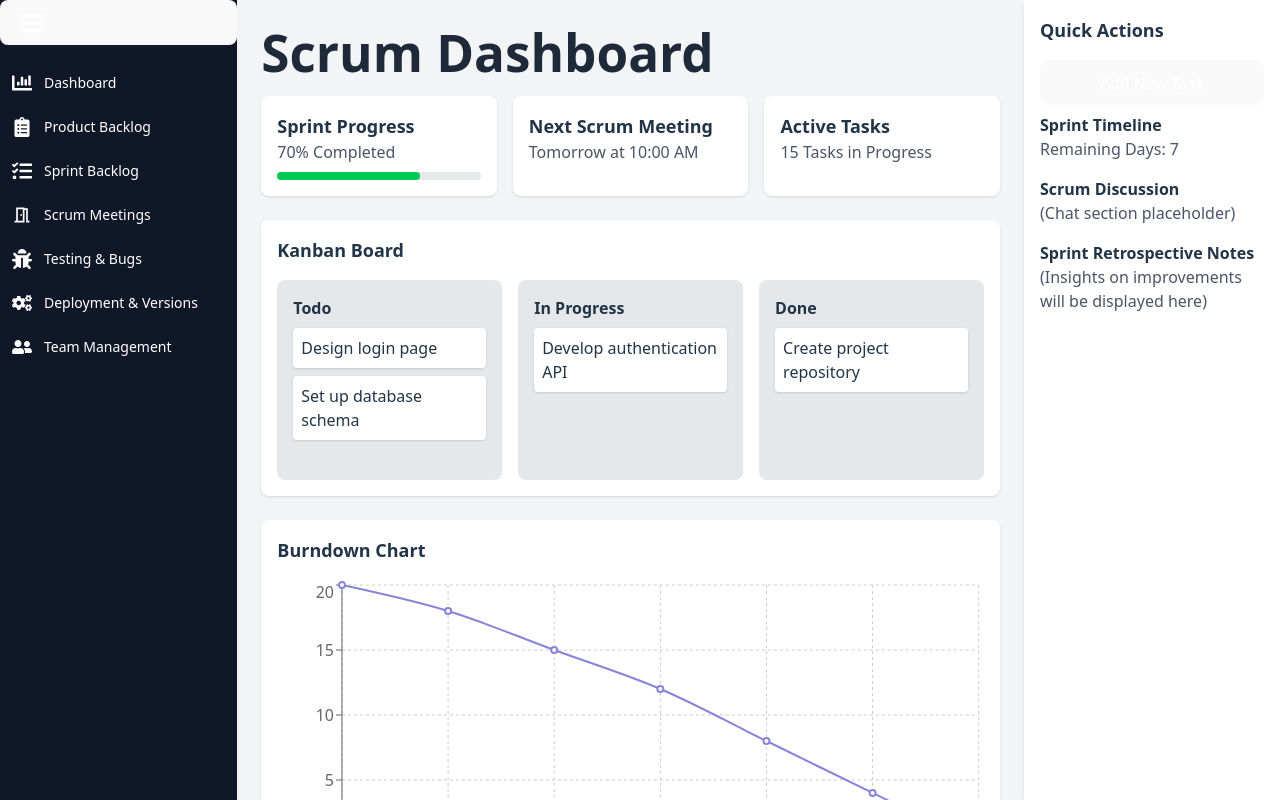
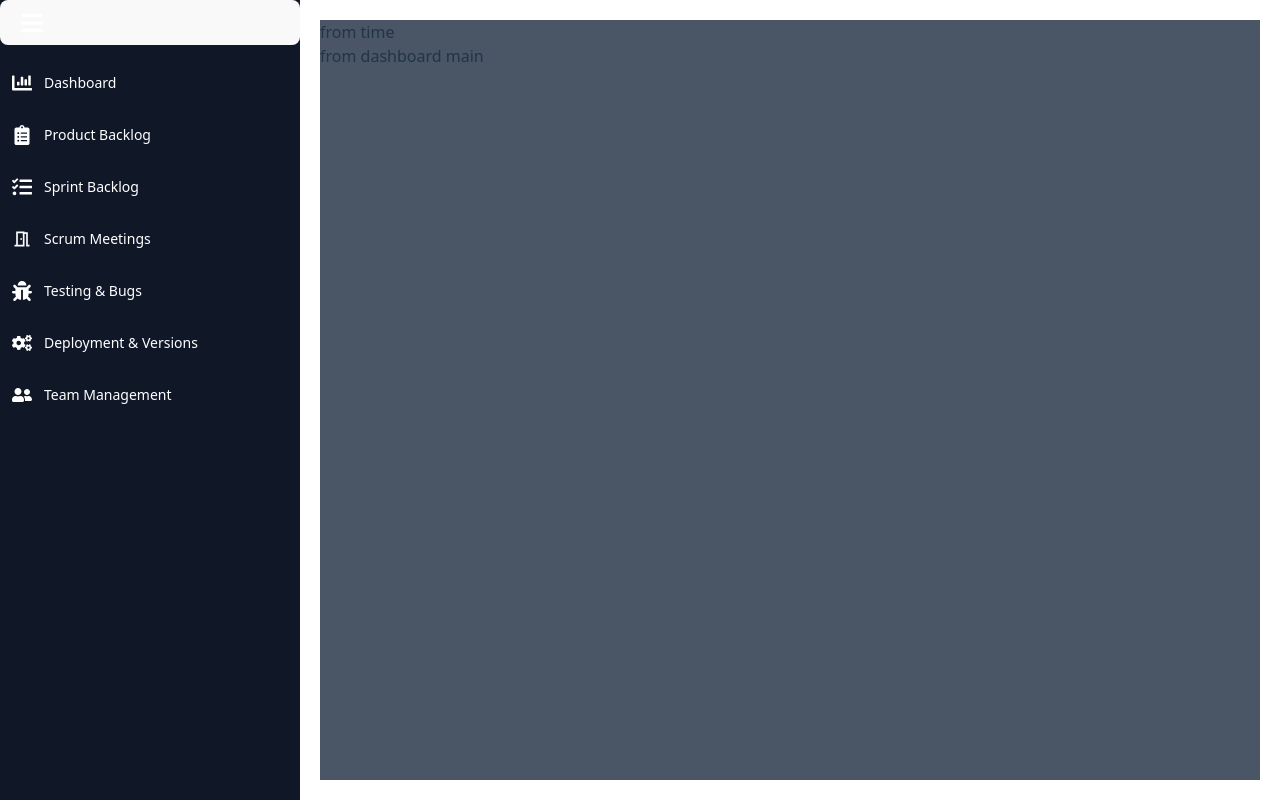
Before and after one commit to atanushil/incubator, a React (Vite) app in the folder ProjectPilot/: page / in a window 1280 px wide. Built offline with nearby package versions, Linux system fonts and the light colour scheme.

Commit message:
file structure added

```diff
--- a/ProjectPilot/src/App.jsx
+++ b/ProjectPilot/src/App.jsx
@@ -1,15 +1,13 @@
-import { useState } from 'react'
-// import './App.css'
-import SideBar from './components/SideBar'
-import Dashboard from './components/Dashboard'
+import { ProductBacklog,SideBar,Dashboard } from './utils'
 
 function App() {
-  const [count, setCount] = useState(0)
 
   return (
-    <div className='flex'>
-    <SideBar/>
-    <Dashboard/>
+    <div className='flex w-[100vw]'>
+
+      <SideBar />
+      {/* <PD/> */}
+      <Dashboard />
     </ div>
   )
 }
--- a/ProjectPilot/src/components/Dashboard.jsx
+++ /dev/null
@@ -1,160 +0,0 @@
-// import Sidebar from "./Sidebar";
-import { useState } from "react";
-import { LineChart, Line, XAxis, YAxis, CartesianGrid, Tooltip, ResponsiveContainer } from "recharts";
-
-const initialTasks = {
-  todo: [
-    { id: "1", content: "Design login page" },
-    { id: "2", content: "Set up database schema" }
-  ],
-  inProgress: [{ id: "3", content: "Develop authentication API" }],
-  done: [{ id: "4", content: "Create project repository" }]
-};
-
-const burndownData = [
-  { day: "Day 1", tasksLeft: 20 },
-  { day: "Day 2", tasksLeft: 18 },
-  { day: "Day 3", tasksLeft: 15 },
-  { day: "Day 4", tasksLeft: 12 },
-  { day: "Day 5", tasksLeft: 8 },
-  { day: "Day 6", tasksLeft: 4 },
-  { day: "Day 7", tasksLeft: 0 }
-];
-
-const recentActivities = [
-  { id: 1, type: "task", content: "Task 'Develop API' moved to 'In Progress'" },
-  { id: 2, type: "comment", content: "John commented on 'Database Schema': 'Looks good!'" },
-  { id: 3, type: "deployment", content: "Version 1.0 deployed successfully" }
-];
-
-const Dashboard = () => {
-  const [tasks, setTasks] = useState(initialTasks);
-  const [draggedTask, setDraggedTask] = useState(null);
-
-  const onDragStart = (task, sourceColumn) => {
-    setDraggedTask({ task, sourceColumn });
-  };
-
-  const onDrop = (targetColumn) => {
-    if (!draggedTask) return;
-
-    const { task, sourceColumn } = draggedTask;
-    if (sourceColumn === targetColumn) return;
-
-    setTasks((prev) => {
-      const updatedSource = prev[sourceColumn].filter((t) => t.id !== task.id);
-      const updatedTarget = [...prev[targetColumn], task];
-      return { ...prev, [sourceColumn]: updatedSource, [targetColumn]: updatedTarget };
-    });
-
-    setDraggedTask(null);
-  };
-
-  return (
-    <div className="flex h-screen bg-gray-100">
-      {/* Sidebar Component */}
-      {/* <Sidebar /> */}
-
-      {/* Main Content Area */}
-      <div className="flex-1 p-6 overflow-auto">
-        <h1 className="text-2xl font-bold text-gray-800">Scrum Dashboard</h1>
-
-        {/* Sprint Overview Section */}
-        <div className="grid grid-cols-1 md:grid-cols-3 gap-4 mt-4">
-          <div className="bg-white p-4 shadow rounded-lg">
-            <h2 className="text-lg font-semibold">Sprint Progress</h2>
-            <p className="text-gray-600">70% Completed</p>
-            <div className="w-full bg-gray-200 h-2 mt-2 rounded">
-              <div className="bg-green-500 h-2 rounded" style={{ width: "70%" }}></div>
-            </div>
-          </div>
-
-          <div className="bg-white p-4 shadow rounded-lg">
-            <h2 className="text-lg font-semibold">Next Scrum Meeting</h2>
-            <p className="text-gray-600">Tomorrow at 10:00 AM</p>
-          </div>
-
-          <div className="bg-white p-4 shadow rounded-lg">
-            <h2 className="text-lg font-semibold">Active Tasks</h2>
-            <p className="text-gray-600">15 Tasks in Progress</p>
-          </div>
-        </div>
-
-        {/* Kanban Board */}
-        <div className="mt-6 p-4 bg-white shadow rounded-lg">
-          <h2 className="text-lg font-semibold mb-4">Kanban Board</h2>
-          <div className="grid grid-cols-3 gap-4">
-            {Object.entries(tasks).map(([columnId, columnTasks]) => (
-              <div
-                key={columnId}
-                onDragOver={(e) => e.preventDefault()}
-                onDrop={() => onDrop(columnId)}
-                className="bg-gray-200 p-4 rounded-lg min-h-[200px]"
-              >
-                <h3 className="text-md font-semibold capitalize mb-2">
-                  {columnId.replace("inProgress", "In Progress")}
-                </h3>
-                {columnTasks.map((task) => (
-                  <div
-                    key={task.id}
-                    draggable
-                    onDragStart={() => onDragStart(task, columnId)}
-                    className="bg-white p-2 rounded shadow mb-2 cursor-grab"
-                  >
-                    {task.content}
-                  </div>
-                ))}
-              </div>
-            ))}
-          </div>
-        </div>
-
-        {/* Burndown Chart */}
-        <div className="mt-6 p-4 bg-white shadow rounded-lg">
-          <h2 className="text-lg font-semibold mb-4">Burndown Chart</h2>
-          <ResponsiveContainer width="100%" height={300}>
-            <LineChart data={burndownData}>
-              <CartesianGrid strokeDasharray="3 3" />
-              <XAxis dataKey="day" />
-              <YAxis />
-              <Tooltip />
-              <Line type="monotone" dataKey="tasksLeft" stroke="#8884d8" strokeWidth={2} />
-            </LineChart>
-          </ResponsiveContainer>
-        </div>
-
-        {/* Recent Activity */}
-        <div className="mt-6 p-4 bg-white shadow rounded-lg">
-          <h2 className="text-lg font-semibold mb-4">Recent Activity</h2>
-          <ul className="text-gray-600">
-            {recentActivities.map((activity) => (
-              <li key={activity.id} className="mb-2 p-2 bg-gray-100 rounded">
-                {activity.content}
-              </li>
-            ))}
-          </ul>
-        </div>
-      </div>
-
-      {/* Right Sidebar (Quick Actions) */}
-      <div className="w-64 p-4 bg-white shadow-md">
-        <h2 className="text-lg font-semibold mb-4">Quick Actions</h2>
-        <button className="w-full bg-blue-500 text-white p-2 rounded mb-2">Add New Task</button>
-        <div className="mb-4">
-          <h3 className="text-md font-semibold">Sprint Timeline</h3>
-          <p className="text-gray-600">Remaining Days: 7</p>
-        </div>
-        <div className="mb-4">
-          <h3 className="text-md font-semibold">Scrum Discussion</h3>
-          <p className="text-gray-600">(Chat section placeholder)</p>
-        </div>
-        <div>
-          <h3 className="text-md font-semibold">Sprint Retrospective Notes</h3>
-          <p className="text-gray-600">(Insights on improvements will be displayed here)</p>
-        </div>
-      </div>
-    </div>
-  );
-};
-
-export default Dashboard;
--- a/ProjectPilot/src/components/SideBar.jsx
+++ b/ProjectPilot/src/components/SideBar.jsx
@@ -10,14 +10,14 @@ const SideBar = () => {
   };
 
   return (
-    <div className={`h-screen ${isOpen ? 'w-64' : 'w-16'} bg-gray-900 text-white transition-all duration-300 flex flex-col`}>
+    <div className={`h-screen ${isOpen ? ' min-w-[300px] max-w-md' : 'w-16'} bg-gray-900 text-white transition-all duration-300 flex flex-col`}>
       <button
         className="p-3 focus:outline-none text-white hover:bg-gray-700"
         onClick={toggleSidebar}
       >
         <FaBars size={24} />
       </button>
-      <nav className="flex flex-col flex-grow mt-4">
+      <nav className="flex flex-col flex-grow mt-4 gap-2">
         <SidebarItem icon={<FaChartBar />} text="Dashboard" isOpen={isOpen} />
         <SidebarItem icon={<FaClipboardList />} text="Product Backlog" isOpen={isOpen} />
         <SidebarItem icon={<FaTasks />} text="Sprint Backlog" isOpen={isOpen} />
--- /dev/null
+++ b/ProjectPilot/src/components/dashboard/Time.jsx
@@ -0,0 +1,11 @@
+import React from 'react';
+
+const Time = () => {
+    return (
+        <div>
+            from time
+        </div>
+    );
+}
+
+export default Time;
--- /dev/null
+++ b/ProjectPilot/src/components/dashboard/index.jsx
@@ -0,0 +1,12 @@
+import React from 'react';
+import {Time} from './utils';
+const Dashboard = () => {
+    return (
+        <div className='m-5 bg-gray-600 w-full'>
+            <Time/>
+            from dashboard main
+        </div>
+    );
+}
+
+export default Dashboard;
--- /dev/null
+++ b/ProjectPilot/src/components/dashboard/utils/index.js
@@ -0,0 +1,5 @@
+import Time from "../Time";
+
+export{
+    Time
+}
--- /dev/null
+++ b/ProjectPilot/src/components/product-backlog/index.jsx
@@ -0,0 +1,11 @@
+import React from 'react';
+
+const ProductBacklog = () => {
+    return (
+        <div>
+
+        </div>
+    );
+}
+
+export default ProductBacklog;
--- /dev/null
+++ b/ProjectPilot/src/utils/index.js
@@ -0,0 +1,9 @@
+import ProductBacklog from "../components/product-backlog";
+import SideBar from "../components/SideBar";
+import Dashboard from "../components/dashboard";
+
+export{
+    ProductBacklog ,
+    SideBar,
+    Dashboard,
+}
```
